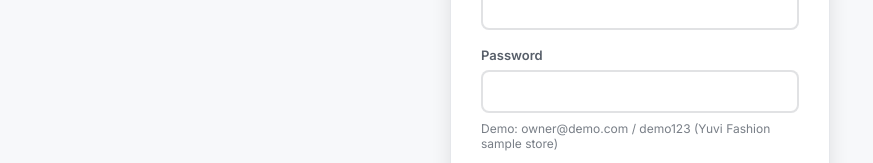
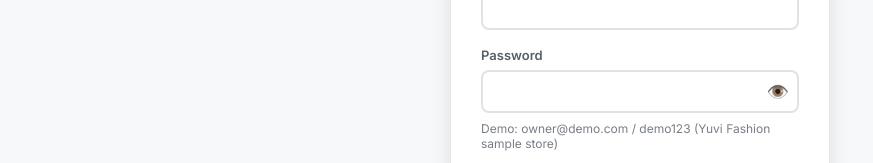
Before and after one commit to sumitart2018/apna-mini-store, a React (Vite) app: page / in a window 1280 px wide. Both pictures are taken after a click on the button "Login". Shown: the part 236-399 px from the top of the page, without its empty margins (0-873 px from the left). Built offline with nearby package versions, Linux system fonts and the light colour scheme; no server answers; the database is empty.

Commit message:
Refactor Field component to enhance password input

```diff
--- a/src/App.jsx
+++ b/src/App.jsx
@@ -202,9 +202,22 @@ function Button({ children, onClick, variant = "primary", style, type = "button"
 
 function Field({ label, ...props }) {
   const [showPassword, setShowPassword] = useState(false);
+
   return (
     <label style={{ display: "block", marginBottom: 14 }}>
-      <span style={{ fontFamily: "Inter", fontWeight: 600, fontSize: 13, color: T.ink, opacity: 0.75 }}>{label}</span>
+      <span
+        style={{
+          fontFamily: "Inter",
+          fontWeight: 600,
+          fontSize: 13,
+          color: T.ink,
+          opacity: 0.75
+        }}
+      >
+        {label}
+      </span>
+
+      <div style={{ position: "relative" }}>
         <input
           {...props}
           type={
@@ -212,10 +225,45 @@ function Field({ label, ...props }) {
               ? (showPassword ? "text" : "password")
               : props.type
           }
-  style={{ display: "block", width: "100%", marginTop: 6, padding: "10px 12px", borderRadius: 8, border: `2px solid ${T.ink}22`, fontFamily: "Inter", fontSize: 15, background: T.cream, boxSizing: "border-box", outline: "none" }} />
+          style={{
+            display: "block",
+            width: "100%",
+            marginTop: 6,
+            padding: "10px 40px 10px 12px",
+            borderRadius: 8,
+            border: `2px solid ${T.ink}22`,
+            fontFamily: "Inter",
+            fontSize: 15,
+            background: T.cream,
+            boxSizing: "border-box",
+            outline: "none"
+          }}
+        />
+
+        {props.type === "password" && (
+          <button
+            type="button"
+            onClick={() => setShowPassword(!showPassword)}
+            style={{
+              position: "absolute",
+              right: 10,
+              top: "50%",
+              transform: "translateY(-50%)",
+              border: "none",
+              background: "transparent",
+              cursor: "pointer",
+              fontSize: 18,
+              padding: 0
+            }}
+          >
+            {showPassword ? "🙈" : "👁️"}
+          </button>
+        )}
+      </div>
     </label>
   );
 }
+
 
 function Toast({ msg }) {
   if (!msg) return null;
```
Lines whose indentation alone changed are shown as unchanged.
